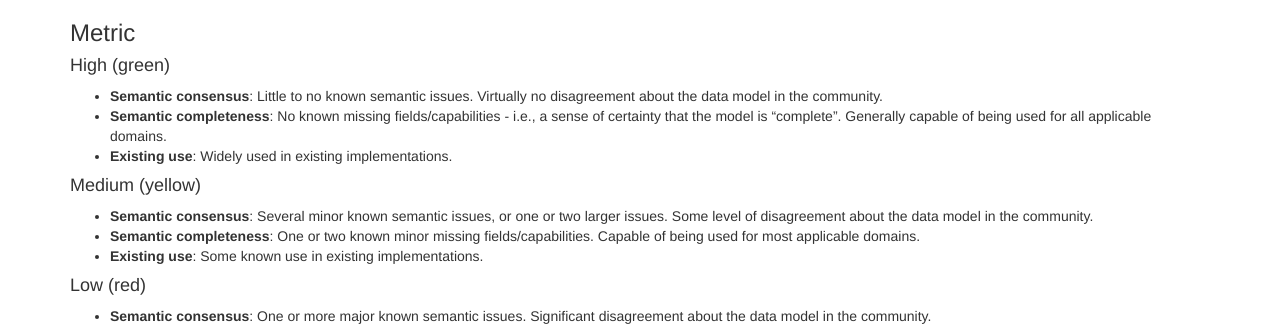
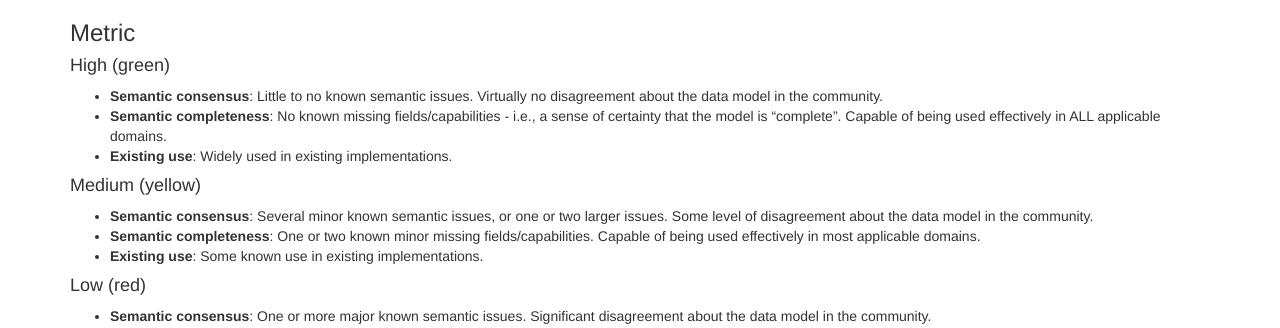
Before and after one commit to CybOXProject/cyboxproject.github.io, a Jekyll site: the page built from maturity-spectrum/index.md, in a window 1280 px wide and 900 px high. Shown: the part 285-613 px from the top of the window. Built offline with Jekyll 4.4.1, drawn with Linux system fonts in a browser that asks for light colours; Markdown is read by kramdown in place of the engine named in the settings.

Commit message:
Updated metric text

```diff
--- a/maturity-spectrum/index.md
+++ b/maturity-spectrum/index.md
@@ -13,12 +13,12 @@ To help the broader community and ourselves assess the current state of CybOX, w
 
 #### High (green)
 * **Semantic consensus**: Little to no known semantic issues. Virtually no disagreement about the data model in the community.
-* **Semantic completeness**: No known missing fields/capabilities - i.e., a sense of certainty that the model is "complete". Generally capable of being used for all applicable domains.
+* **Semantic completeness**: No known missing fields/capabilities - i.e., a sense of certainty that the model is "complete". Capable of being used effectively in ALL applicable domains.
 * **Existing use**: Widely used in existing implementations.
 
 #### Medium (yellow)
 * **Semantic consensus**: Several minor known semantic issues, or one or two larger issues. Some level of disagreement about the data model in the community.
-* **Semantic completeness**: One or two known minor missing fields/capabilities. Capable of being used for most applicable domains.
+* **Semantic completeness**: One or two known minor missing fields/capabilities. Capable of being used effectively in most applicable domains.
 * **Existing use**: Some known use in existing implementations.
 
 #### Low (red)
```
